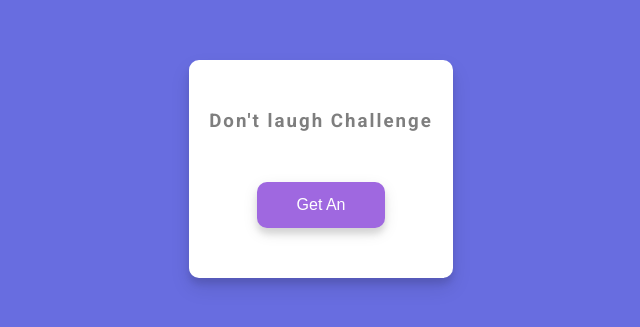
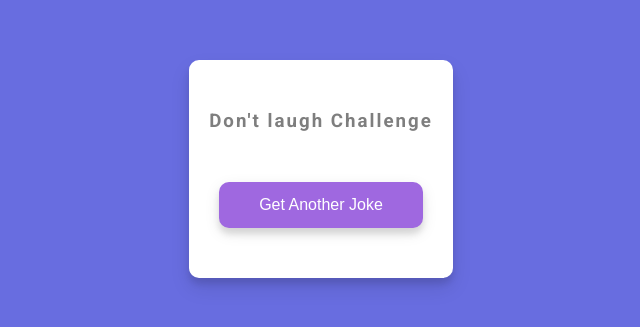
Before and after one commit to Irum-Zaidi/Dad-Jokes, a plain HTML site: page index.html in a window 1280 px wide. Shown: the part 231-558 px from the top of the page, without its empty margins (319-959 px from the left). Drawn offline with Linux system fonts and the light colour scheme; no server answers.

Commit message:
Update index.html

```diff
--- a/index.html
+++ b/index.html
@@ -14,7 +14,7 @@
         <div class="joke" id="joke">
             <!-- joke goes here -->
         </div>
-        <button id="jokeBtn" class="btn">Get An</button>
+        <button id="jokeBtn" class="btn">Get Another Joke</button>
     </div>
 
 
```
